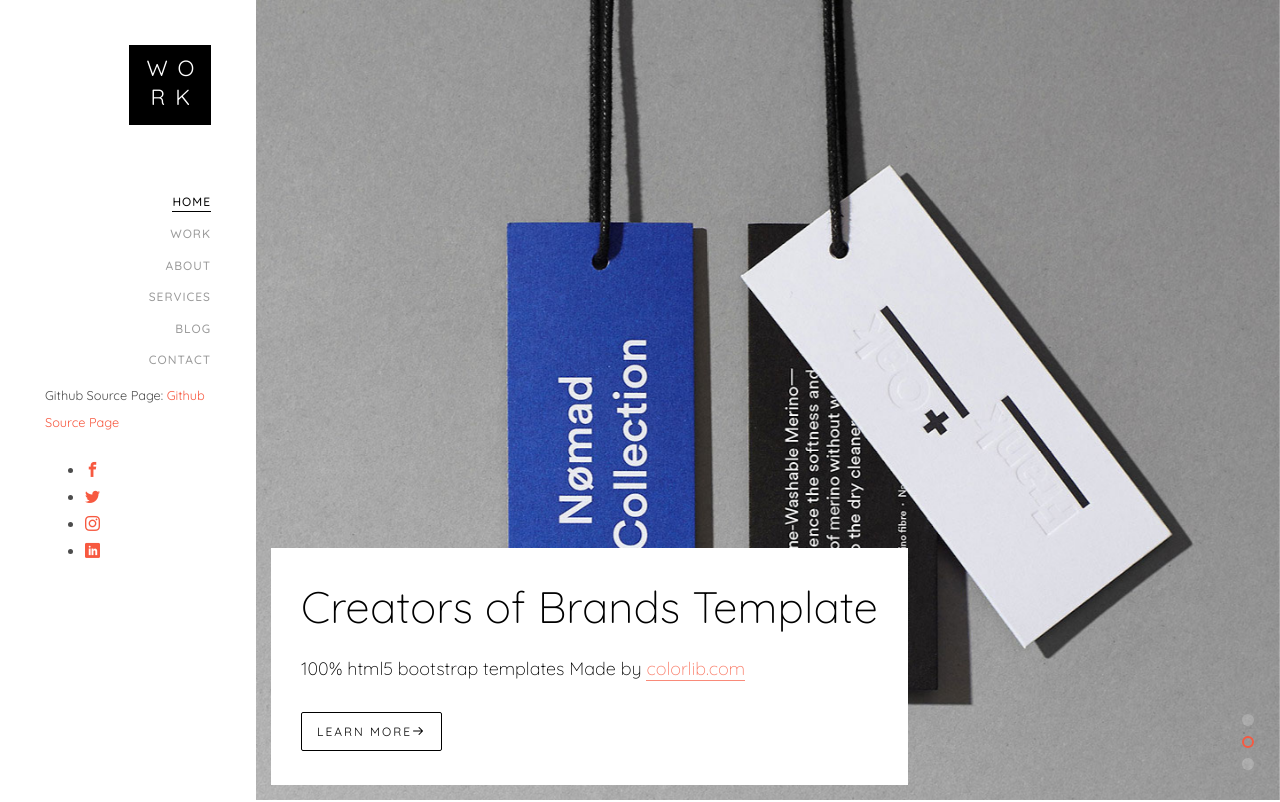
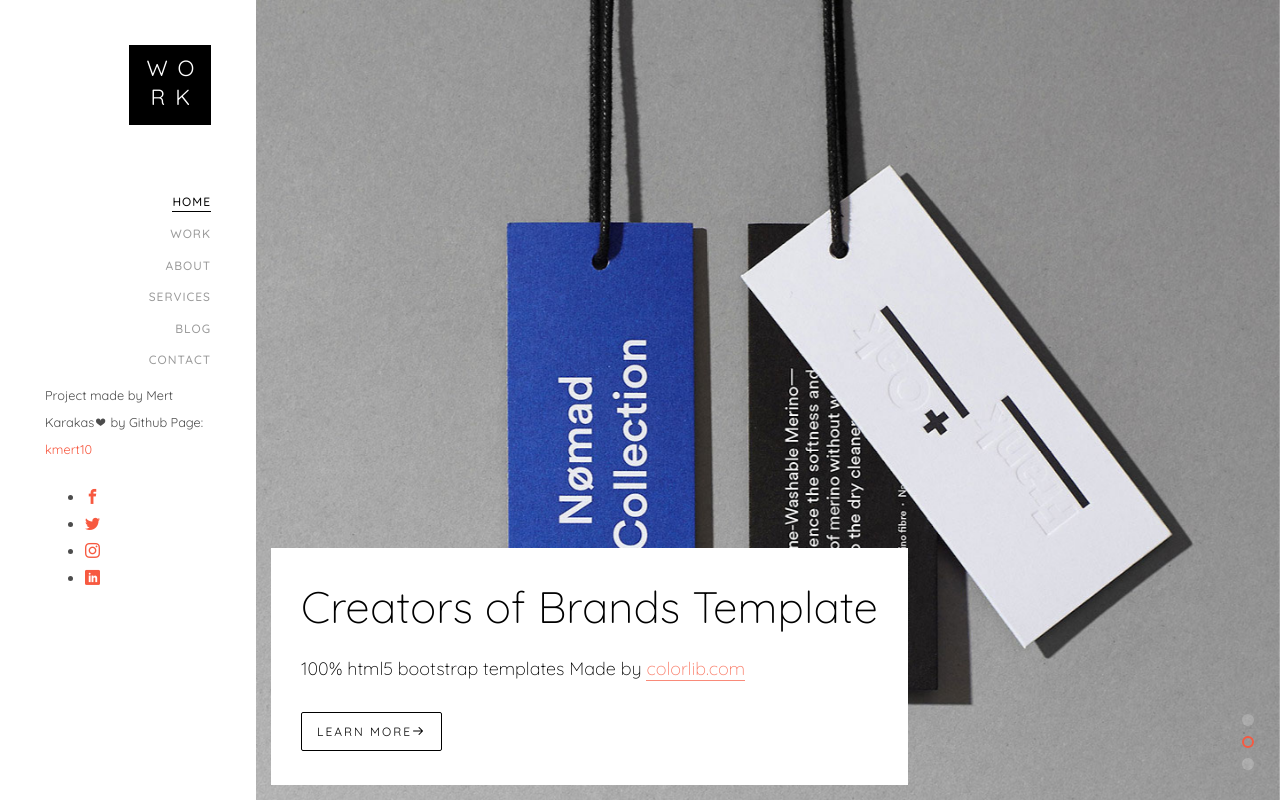
Before and after one commit to kmert10/F1-10AutonomousRacing, a plain HTML site: page docs/index.html in a window 1280 px wide. Shown: the top 802 px of the page. Drawn offline with Linux system fonts and the light colour scheme; files whose address does not match are found by name.

Commit message:
Testing Something

```diff
--- a/docs/index.html
+++ b/docs/index.html
@@ -61,7 +61,10 @@
 			</nav>
 
 			<div class="footer">
-				<p><small><span>Github Source Page: <a href="https://github.com/kmert10/F1-10AutonomousRacing" target="_blank">Github Source Page</a></span></small></p>
+				<p><small>
+				 Project made by Mert Karakas<i class="icon-heart" aria-hidden="true"></i> by </span>
+				 <span>Github Page: <a href="https://github.com/kmert10" target="_blank">kmert10</a></span>
+				</small></p>
 				<ul>
 					<li><a href="#"><i class="icon-facebook2"></i></a></li>
 					<li><a href="#"><i class="icon-twitter2"></i></a></li>
```
